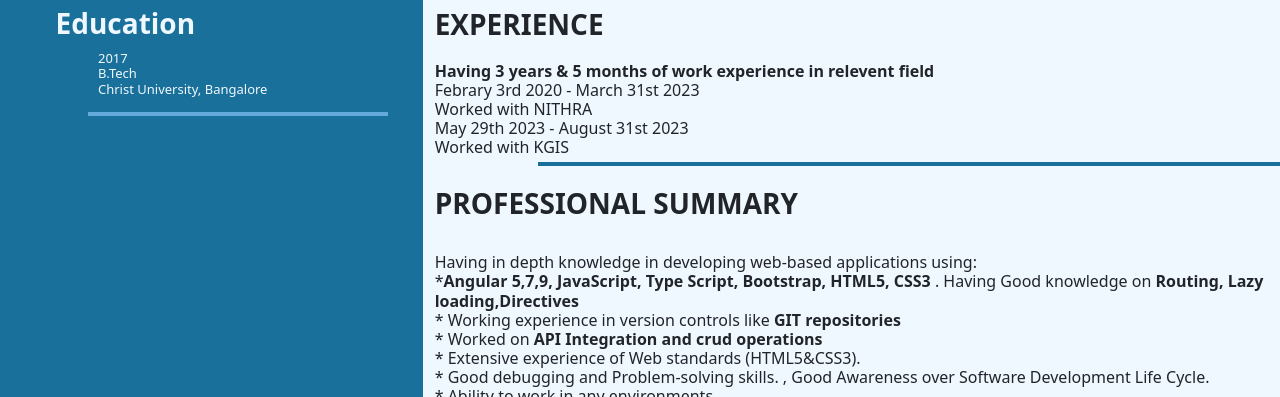
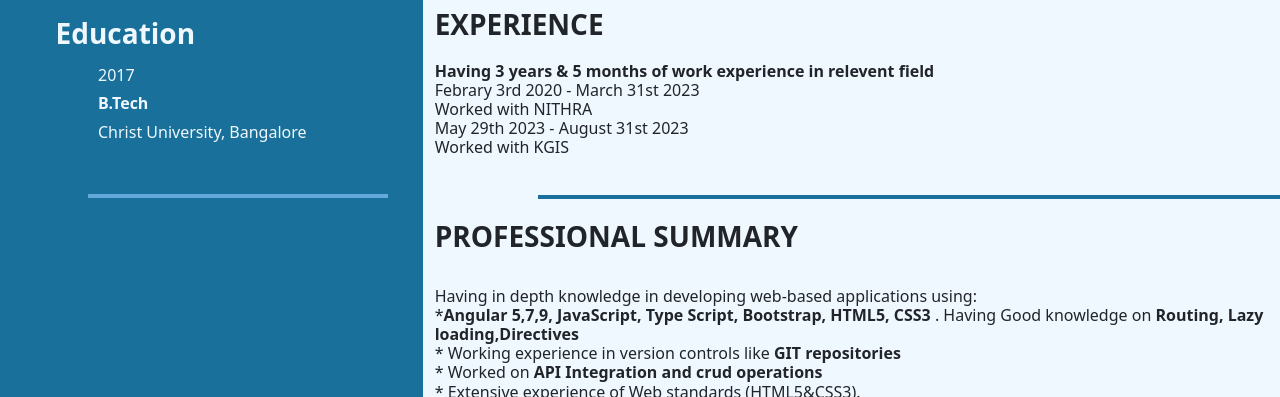
Before and after one commit to gowthi56/Resume, a plain HTML site: page index.html in a window 1280 px wide. Shown: the part 403-800 px from the top of the page. Drawn offline with nearby package versions, Linux system fonts and the light colour scheme.

Commit message:
first commit

```diff
--- a/index.html
+++ b/index.html
@@ -53,8 +53,13 @@
 {
     margin-left: 110px;
     color: aliceblue;
-    font-weight: 200;
-    font-size: 13px;
+    font-weight: 400;
+    font-size: medium;
+
+}
+.hh5 b
+{
+  padding: 15px 0px;
 }
 .second .env{
     margin-right: 15px;
@@ -107,10 +112,9 @@
         <div style="position: absolute; bottom: 0; left: 550px; width: 900px; border-bottom: 4px solid #19709A;"></div>
       </div>
       <div class="row seconddiv" style="height: auto;">
-        <div class="col-sm-4 second" style="background-color: #19709A;padding: 10px 0;">
+        <div class="col-sm-4 second" style="background-color: #19709A;padding: 20px 0;">
           <h3 style="margin-right: 160px;">Education</h3>
-          <h4 style="    margin-top: 10px;
-        " class="hh5">
+          <h4 style="margin-top: 10px; line-height: 1.8;" class="hh5">
             2017 <br>
             <b>B.Tech</b><br>
             Christ University, Bangalore
@@ -127,7 +131,7 @@
             Worked with KGIS
           </h4>
         </div>
-        <div style="position: absolute; bottom: 50px; left: 100px; width: 300px; border-bottom: 4px solid rgb(101, 168, 219)">
+        <div style="position: absolute; bottom: 1px; left: 100px; width: 300px; border-bottom: 4px solid rgb(101, 168, 219)">
         </div>
         <div style="position: absolute; bottom: 0; left: 550px; width: 900px; border-bottom: 4px solid #19709A;"></div>
       </div>
```
